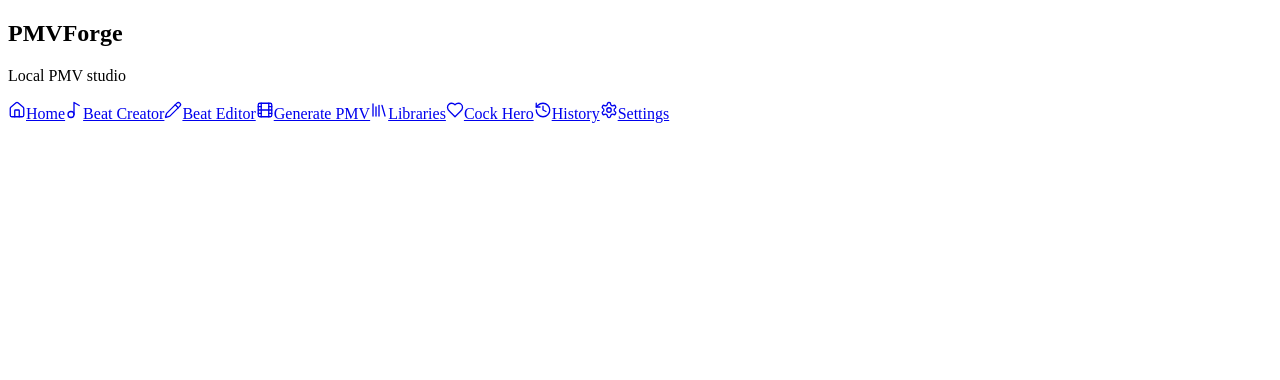
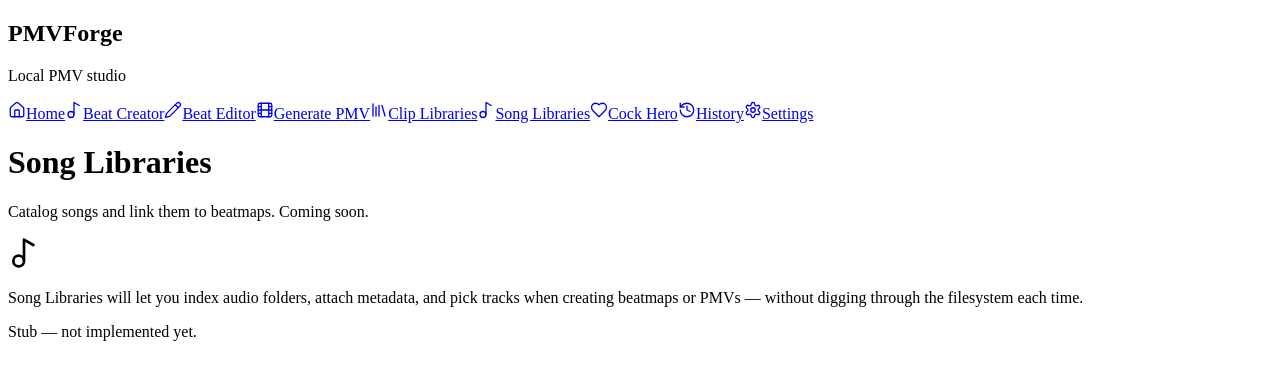
Before and after one commit to craaackfrog/PMVForge, a React (Vite) app in the folder frontend/: page /songs in a window 1280 px wide. Shown: the top 380 px of the page. Built offline with nearby package versions, Linux system fonts and the light colour scheme; the HTML template or start-up script is replaced by a standard one.

Commit message:
feat: add song libraries stub and rename clip libraries

```diff
--- a/frontend/src/App.jsx
+++ b/frontend/src/App.jsx
@@ -6,6 +6,7 @@ import BeatEditorPage from './pages/BeatEditorPage'
 import GeneratePage from './pages/GeneratePage'
 import CockHeroPage from './pages/CockHeroPage'
 import LibrariesPage from './pages/LibrariesPage'
+import SongLibrariesPage from './pages/SongLibrariesPage'
 import HistoryPage from './pages/HistoryPage'
 import SettingsPage from './pages/SettingsPage'
 
@@ -18,6 +19,7 @@ export default function App() {
         <Route path="/editor" element={<BeatEditorPage />} />
         <Route path="/generate" element={<GeneratePage />} />
         <Route path="/libraries" element={<LibrariesPage />} />
+        <Route path="/songs" element={<SongLibrariesPage />} />
         <Route path="/cockhero" element={<CockHeroPage />} />
         <Route path="/history" element={<HistoryPage />} />
         <Route path="/settings" element={<SettingsPage />} />
--- a/frontend/src/components/Layout.jsx
+++ b/frontend/src/components/Layout.jsx
@@ -17,7 +17,8 @@ const navItems = [
   { to: '/beats', label: 'Beat Creator', icon: Music2 },
   { to: '/editor', label: 'Beat Editor', icon: Pencil },
   { to: '/generate', label: 'Generate PMV', icon: Film },
-  { to: '/libraries', label: 'Libraries', icon: Library },
+  { to: '/libraries', label: 'Clip Libraries', icon: Library },
+  { to: '/songs', label: 'Song Libraries', icon: Music2 },
   { to: '/cockhero', label: 'Cock Hero', icon: Heart },
   { to: '/history', label: 'History', icon: History },
   { to: '/settings', label: 'Settings', icon: Settings },
--- a/frontend/src/pages/HomePage.jsx
+++ b/frontend/src/pages/HomePage.jsx
@@ -81,7 +81,7 @@ export default function HomePage() {
             <div className="p-2 rounded-md bg-secondary">
               <Library size={20} />
             </div>
-            <h2 className="font-serif text-xl">Libraries</h2>
+            <h2 className="font-serif text-xl">Clip Clip Libraries</h2>
           </div>
           <p className="text-sm text-muted-foreground mb-4">
             Organize clip folders with tags and heat rankings so Generate can pull the right shots.
--- a/frontend/src/pages/LibrariesPage.jsx
+++ b/frontend/src/pages/LibrariesPage.jsx
@@ -270,7 +270,7 @@ export default function LibrariesPage() {
     <div className="space-y-5">
       <header className="flex flex-wrap items-start justify-between gap-3">
         <div>
-          <h1 className="font-serif text-3xl tracking-tight">Libraries</h1>
+          <h1 className="font-serif text-3xl tracking-tight">Clip Libraries</h1>
           <p className="text-muted-foreground mt-1 max-w-2xl text-sm">
             Point at a clips folder, then tag and rate each file. In Generate, pick{' '}
             <strong className="text-foreground">Library</strong> mode to pull by tag + heat.
--- /dev/null
+++ b/frontend/src/pages/SongLibrariesPage.jsx
@@ -0,0 +1,22 @@
+import { Music2 } from 'lucide-react'
+
+export default function SongLibrariesPage() {
+  return (
+    <div className="space-y-6">
+      <header>
+        <h1 className="font-serif text-3xl tracking-tight">Song Libraries</h1>
+        <p className="text-muted-foreground mt-1">
+          Catalog songs and link them to beatmaps. Coming soon.
+        </p>
+      </header>
+      <div className="rounded-lg border border-border bg-card p-10 text-center text-muted-foreground space-y-3">
+        <Music2 size={32} className="mx-auto opacity-40" />
+        <p className="text-sm max-w-md mx-auto">
+          Song Libraries will let you index audio folders, attach metadata, and pick tracks
+          when creating beatmaps or PMVs — without digging through the filesystem each time.
+        </p>
+        <p className="text-xs">Stub — not implemented yet.</p>
+      </div>
+    </div>
+  )
+}
```
